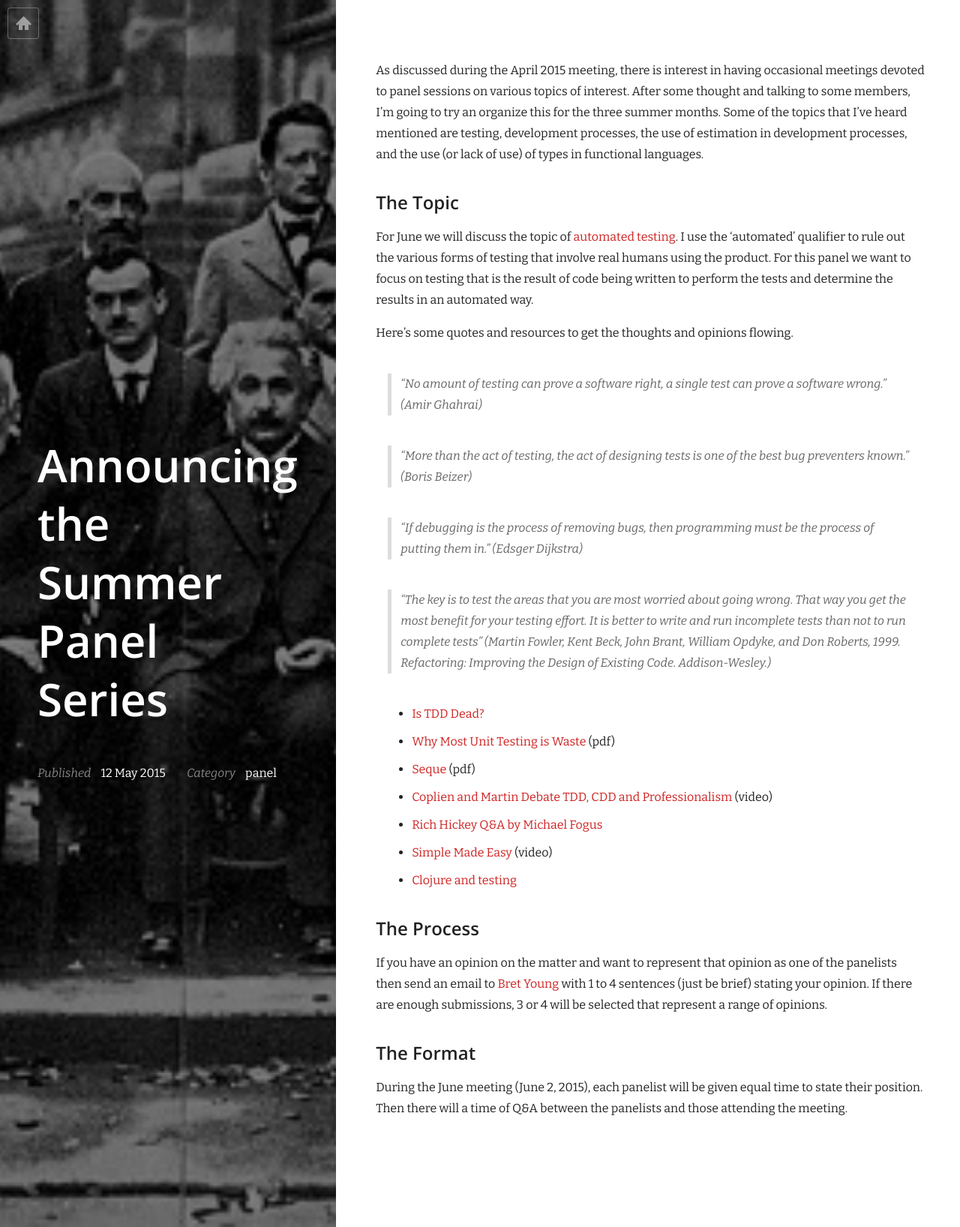
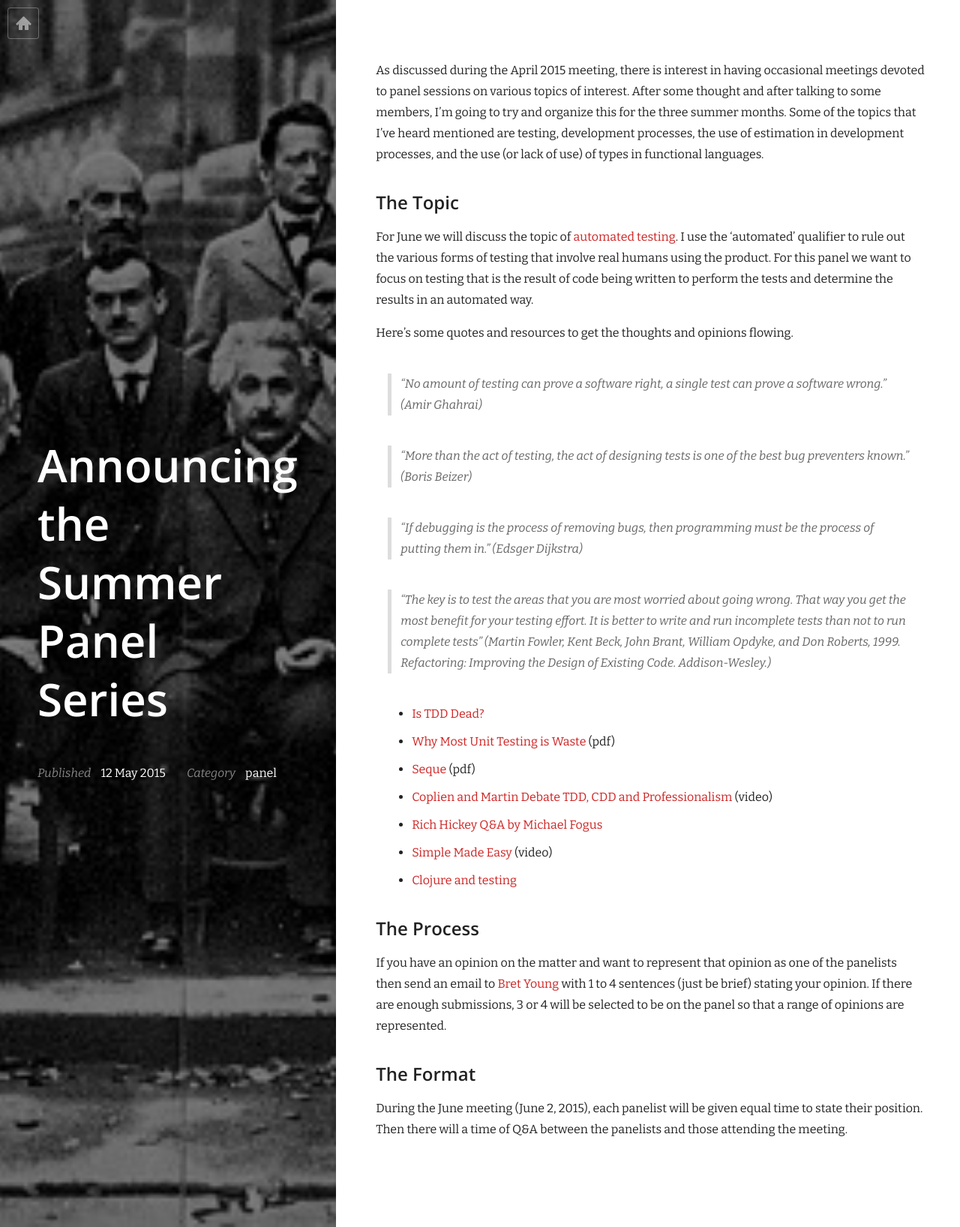
Before and after one commit to huntfunc/huntfunc.github.io, a Jekyll site: the page built from _posts/2015-05-12-Annoucement.md, in a window 1280 px wide. Shown: the whole page at 75% size. Built offline with Jekyll 4.4.1, drawn with Linux system fonts in a browser that asks for light colours; nearby versions of some CDN libraries; Markdown is read by kramdown in place of the engine named in the settings.

Commit message:
typos, grammar

```diff
--- a/_posts/2015-05-12-Annoucement.md
+++ b/_posts/2015-05-12-Annoucement.md
@@ -6,7 +6,7 @@ categories: panel
 featured_image: /images/solvay.jpg
 ---
 
-As discussed during the April 2015 meeting, there is interest in having occasional meetings devoted to panel sessions on various topics of interest. After some thought and talking to some members, I'm going to try an organize this for the three summer months. Some of the topics that I've heard mentioned are testing, development processes, the use of estimation in development processes, and the use (or lack of use) of types in functional languages.
+As discussed during the April 2015 meeting, there is interest in having occasional meetings devoted to panel sessions on various topics of interest. After some thought and after talking to some members, I'm going to try and organize this for the three summer months. Some of the topics that I've heard mentioned are testing, development processes, the use of estimation in development processes, and the use (or lack of use) of types in functional languages.
 
 ## The Topic
 
@@ -33,7 +33,7 @@ Here's some quotes and resources to get the thoughts and opinions flowing.
 
 ## The Process
 
-If you have an opinion on the matter and want to represent that opinion as one of the panelists then send an email to [Bret Young](mailto:hby@acm.org) with 1 to 4 sentences (just be brief) stating your opinion. If there are enough submissions, 3 or 4 will be selected that represent a range of opinions.
+If you have an opinion on the matter and want to represent that opinion as one of the panelists then send an email to [Bret Young](mailto:hby@acm.org) with 1 to 4 sentences (just be brief) stating your opinion. If there are enough submissions, 3 or 4 will be selected to be on the panel so that a range of opinions are represented.
 
 ## The Format
 
```
